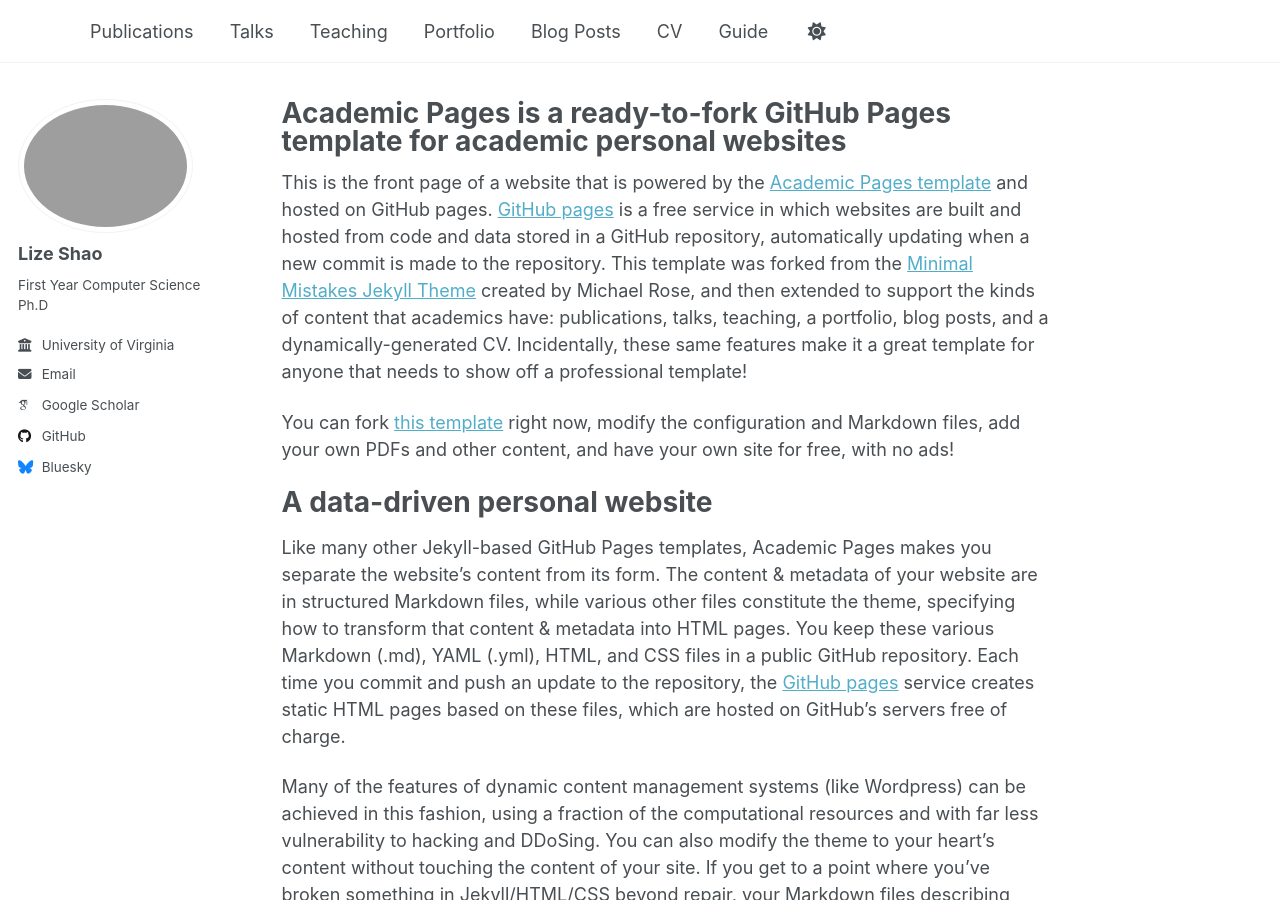
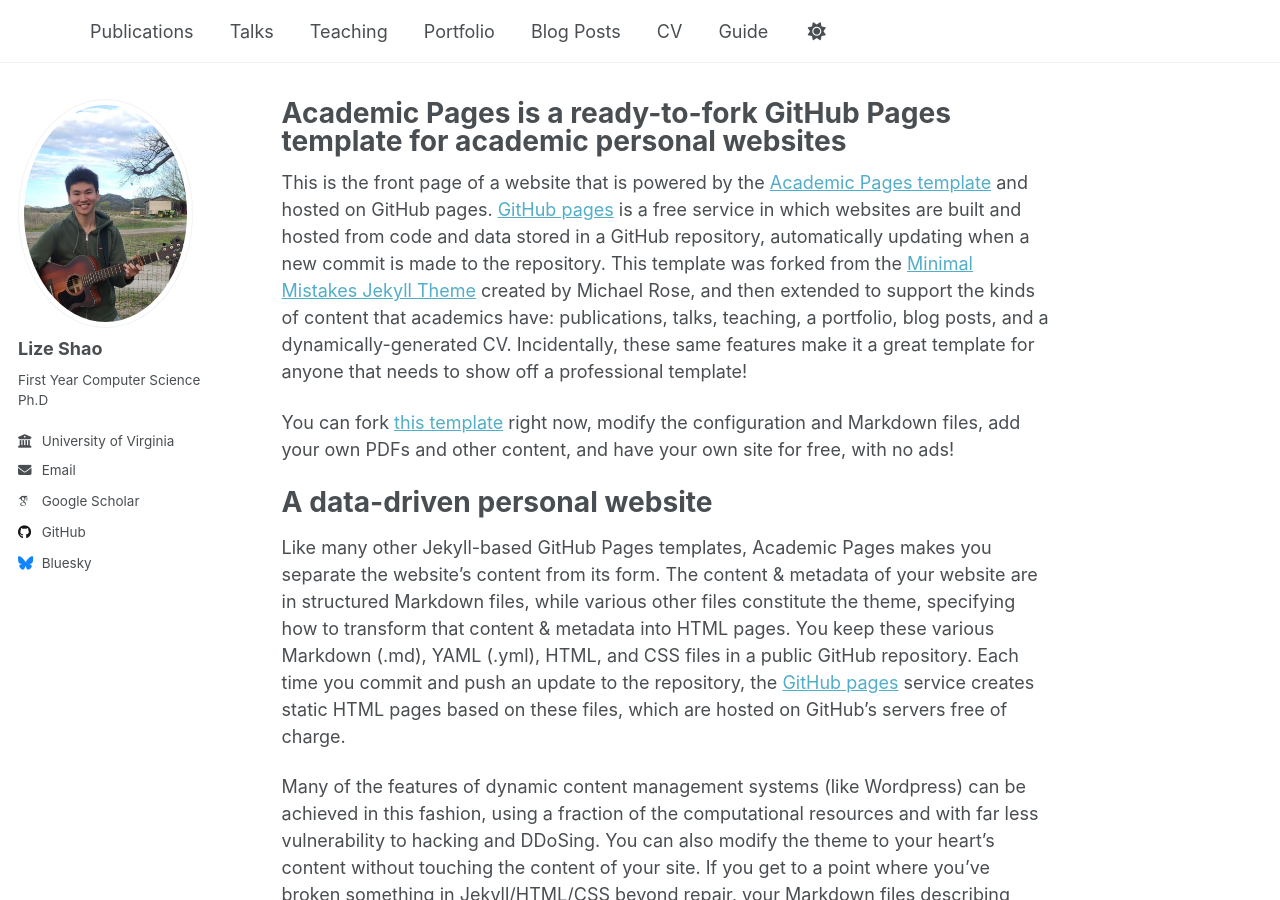
Before and after one commit to slz2003/slz2003.github.io, a Jekyll site: the page built from _pages/about.md, in a window 1280 px wide and 900 px high. Built offline with Jekyll 4.4.1, drawn with Linux system fonts in a browser that asks for light colours; some web fonts are replaced; a script that is not in the unit is left out.

Commit message:
Update _config.yml

```diff
--- a/_config.yml
+++ b/_config.yml
@@ -22,7 +22,7 @@
 #               Additional customization can be done by editing /_includes/author-profile.html
 author:
   # Biographic information
-  avatar           : "12804196136475958.png"
+  avatar           : "profile1.png"
   name             : "Lize Shao"
   pronouns         : # example: "she/her"
   bio              : "First Year Computer Science Ph.D"
```
